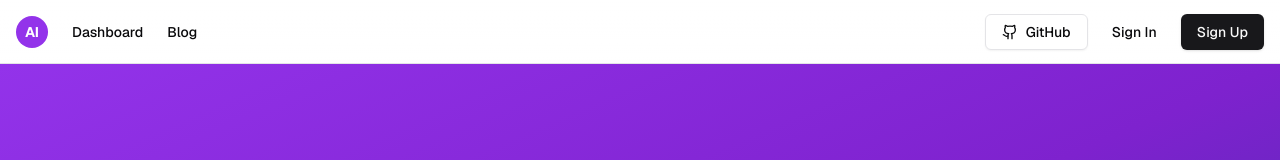
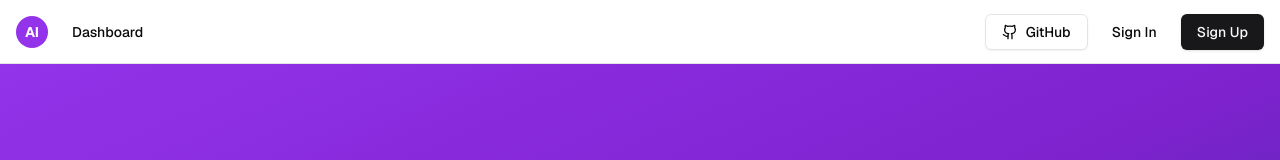
Before and after one commit to 01mohitjangid/ChatSecure, a Next.js app: page /dashboard in a window 1280 px wide. Shown: the top 160 px of the page. Built offline with nearby package versions, Linux system fonts and the light colour scheme.

Commit message:
remove_blog

```diff
--- a/components/header.tsx
+++ b/components/header.tsx
@@ -81,12 +81,7 @@ export function Header() {
           >
             Dashboard
           </Link>
-          <Link
-            href="/blog"
-            className="text-sm font-medium transition-colors hover:text-purple-600 dark:hover:text-purple-400"
-          >
-            Blog
-          </Link>
+
         </nav>
         <Sheet open={mobileMenuOpen} onOpenChange={setMobileMenuOpen}>
           <SheetTrigger asChild>
```
